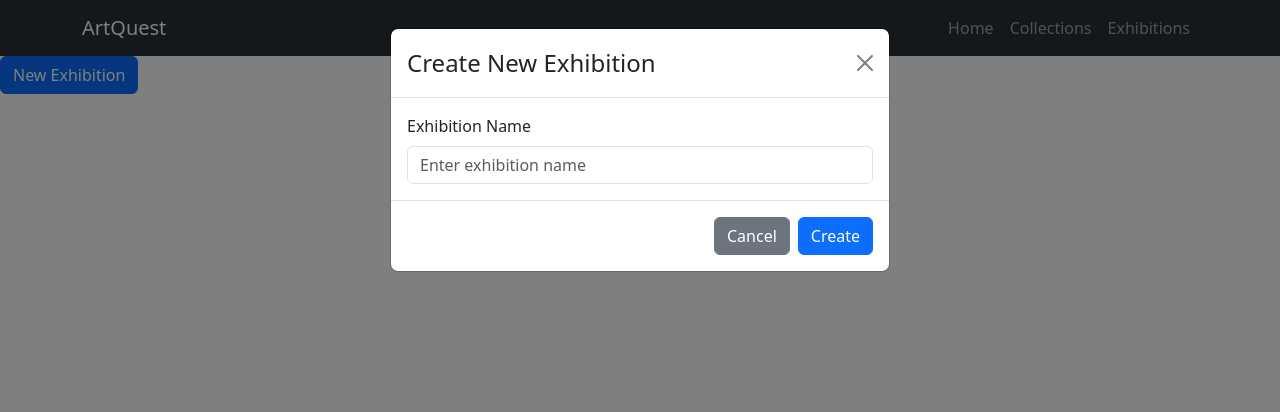
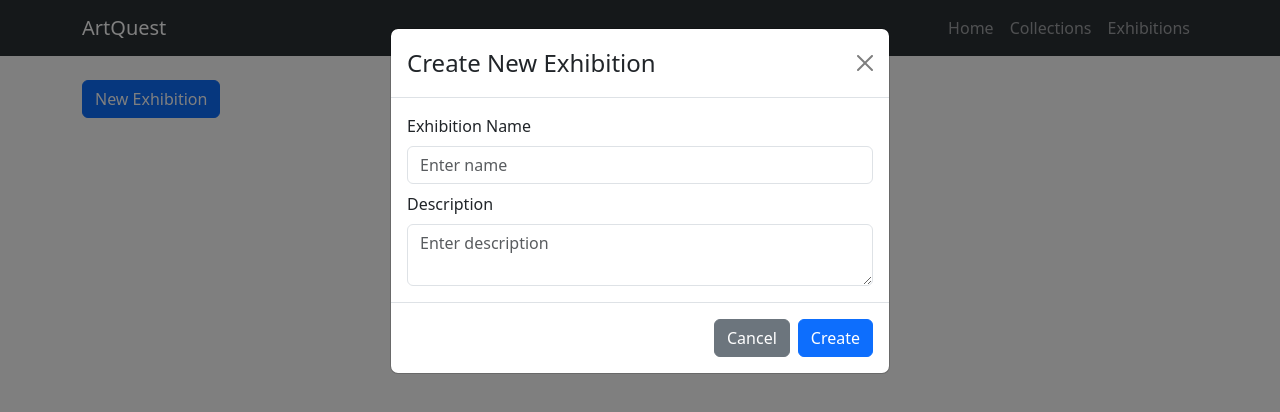
Before and after one commit to Domaeos1/ArtQuest, a React (Vite) app in the folder Frontend/: page /exhibitions in a window 1280 px wide. Both pictures are taken after a click on the button "New Exhibition". Shown: the top 412 px of the page. Built offline with nearby package versions, Linux system fonts and the light colour scheme.

Commit message:
restyle exhibitions page

```diff
--- a/Frontend/src/Components/Exhibitions.tsx
+++ b/Frontend/src/Components/Exhibitions.tsx
@@ -6,10 +6,12 @@ import {
 import Button from "react-bootstrap/Button";
 import Modal from "react-bootstrap/Modal";
 import Form from "react-bootstrap/Form";
+import { Container, Row, Col, Card } from "react-bootstrap";
 
 type Exhibition = {
   name: string;
   path: string;
+  description: string;
 };
 
 export default function Exhibitions() {
@@ -19,6 +21,7 @@ export default function Exhibitions() {
 
   const [show, setShow] = useState(false);
   const [exhibitionName, setExhibitionName] = useState("");
+  const [exhibitionDescription, setExhibitionDescription] = useState("");
 
   const handleClose = () => setShow(false);
   const handleShow = () => setShow(true);
@@ -28,26 +31,45 @@ export default function Exhibitions() {
         ...exhibitions,
         {
           name: exhibitionName.trim(),
+          description: exhibitionDescription.trim(),
           path: `/exhibitions/${exhibitionName.trim()}`,
         },
       ];
       setExhibitions(newExhibitionList);
       setExhibitionsToLocalStorage(newExhibitionList);
       setExhibitionName("");
+      setExhibitionDescription("");
       handleClose();
     }
   };
 
   return (
     <>
-      <div>
-        {exhibitions.map((exhibition, index) => {
-          return <div key={index}>{exhibition.name}</div>;
-        })}
+      <Container>
+        <Row className="mt-4">
+          {exhibitions.map((exhibition, index) => (
+            <Col key={index} xs={12} sm={6} md={4} className="mb-4">
+              <Card className="rounded-0">
+                <Card.Body>
+                  <Card.Title>{exhibition.name}</Card.Title>
+                  <Card.Text>{exhibition.description}</Card.Text>
+                </Card.Body>
+              </Card>
+              <div className="d-flex  justify-content-evenly">
+                <Button className="w-75 rounded-0" variant="secondary">
+                  View exhibition
+                </Button>
+                <Button className="rounded-0" variant="danger">
+                  Delete
+                </Button>
+              </div>
+            </Col>
+          ))}
+        </Row>
         <Button onClick={handleShow} variant="primary">
           New Exhibition
-        </Button>{" "}
-      </div>
+        </Button>
+      </Container>
 
       <Modal show={show} onHide={handleClose}>
         <Modal.Header closeButton>
@@ -58,10 +80,19 @@ export default function Exhibitions() {
             <Form.Group controlId="formExhibitionName">
               <Form.Label>Exhibition Name</Form.Label>
               <Form.Control
+              className="mb-2"
                 type="text"
-                placeholder="Enter exhibition name"
+                placeholder="Enter name"
                 value={exhibitionName}
                 onChange={(e) => setExhibitionName(e.target.value)}
+              />
+              <Form.Label>Description</Form.Label>
+              <Form.Control
+                as="textarea"
+                type="text"
+                placeholder="Enter description"
+                value={exhibitionDescription}
+                onChange={(e) => setExhibitionDescription(e.target.value)}
               />
             </Form.Group>
           </Form>
--- a/Frontend/src/utils/exhibitionStorage.ts
+++ b/Frontend/src/utils/exhibitionStorage.ts
@@ -1,6 +1,7 @@
 interface Exhibition {
   name: string;
   path: string;
+  description: string;
 }
 
 export const getExhibitionsFromLocalStorage = (): Exhibition[] => {
```
